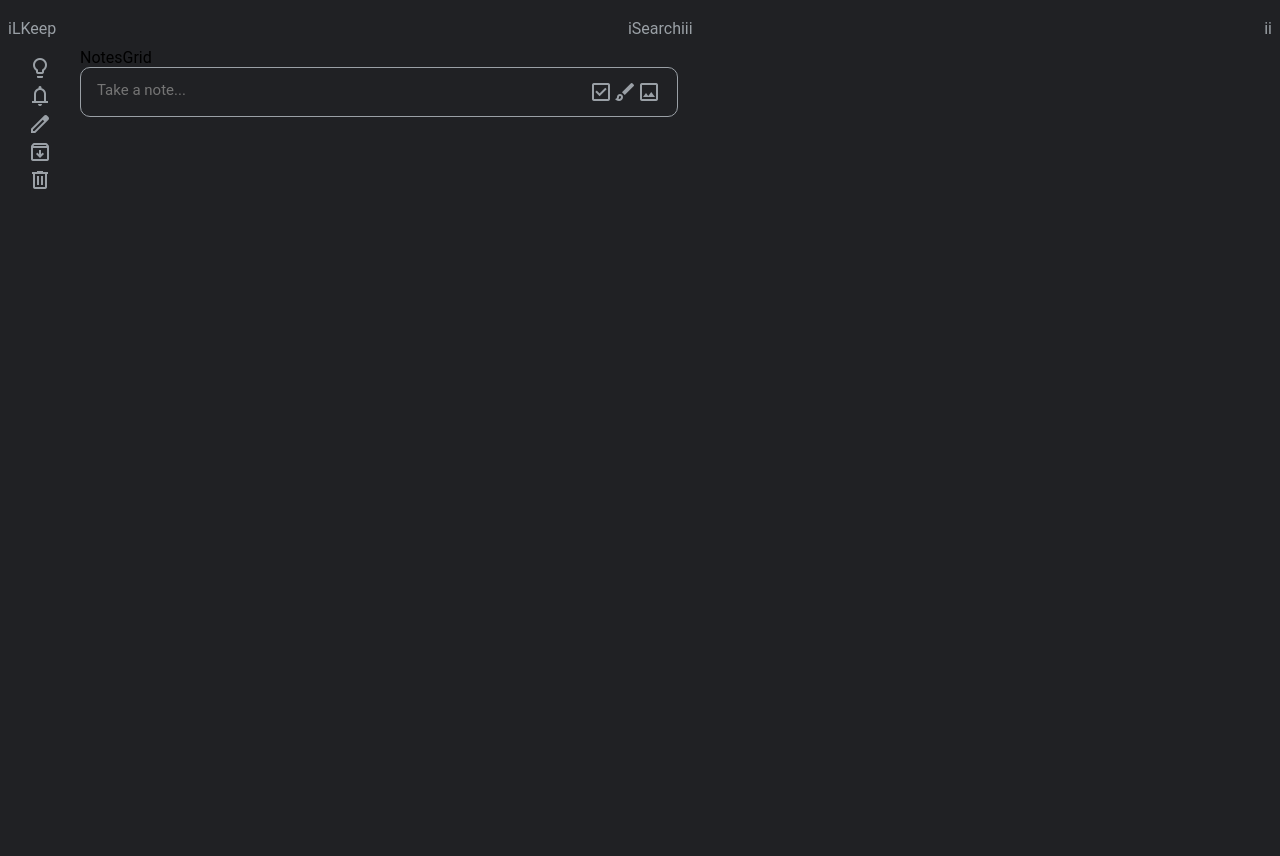
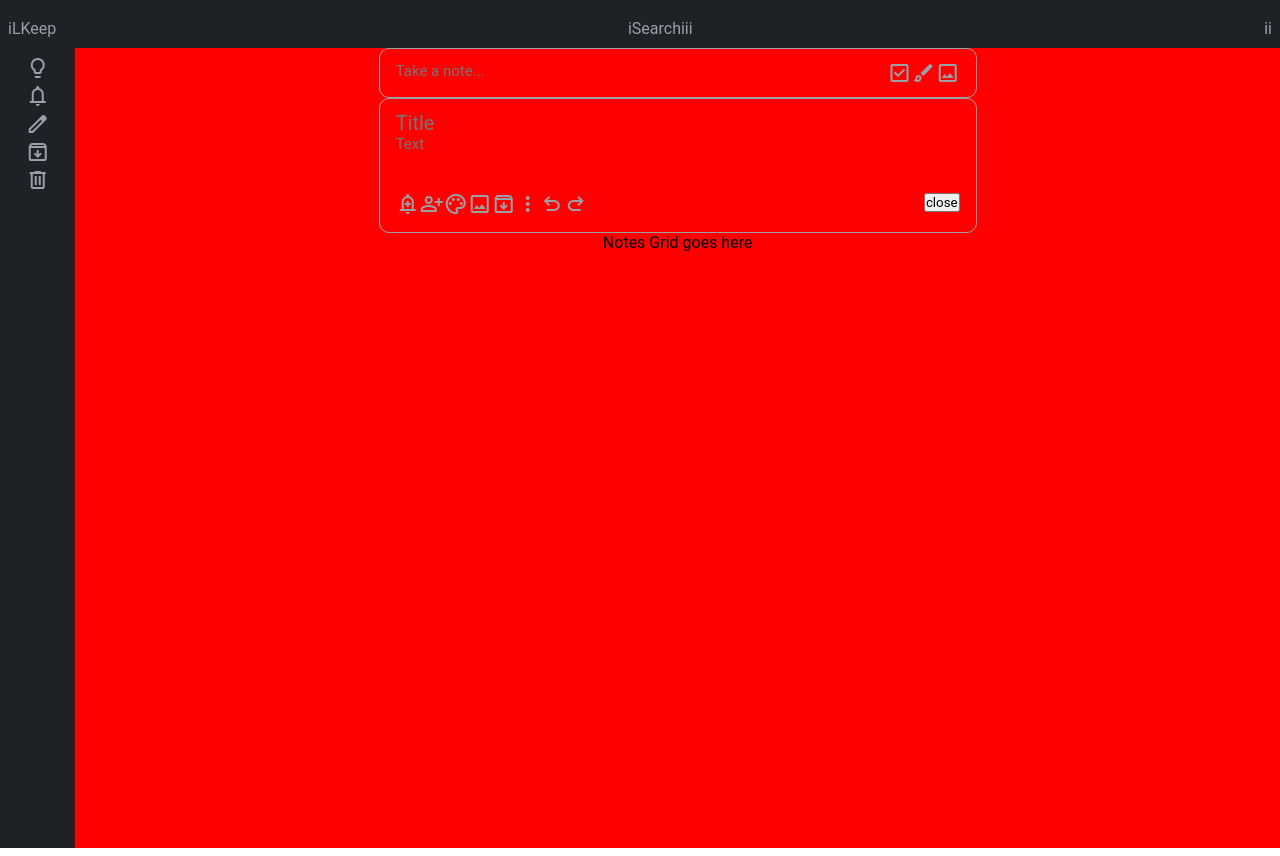
Before and after one commit to AbdullahAliCodes/googlekeep-clone-react, a React (Vite) app: page / in a window 1280 px wide. Built offline with nearby package versions, Linux system fonts and the light colour scheme.

Commit message:
added in the active & inactive note

```diff
--- a/src/App.css
+++ b/src/App.css
@@ -5,9 +5,13 @@
   font-family: Roboto, arial, sans-serif;
 }
 
-.main-area {
+main {
   position: relative;
   top: 48px;
-  background-color: #202124;
+  background-color: blue;
   display: flex;
 }
+
+/* .main-area {
+  width: 100%;
+} */
--- a/src/App.jsx
+++ b/src/App.jsx
@@ -11,7 +11,7 @@ function App() {
       <header>
         <Navbar />
       </header>
-      <main className="main-area">
+      <main>
         <Sidebar />
         <Main />
       </main>
--- a/src/components/Main/Main.css
+++ b/src/components/Main/Main.css
@@ -0,0 +1,8 @@
+.main-section {
+  align-content: center;
+  background-color: red;
+  width: 100%;
+  display: flex;
+  flex-direction: column;
+  align-items: center;
+}
--- a/src/components/Main/Main.jsx
+++ b/src/components/Main/Main.jsx
@@ -1,10 +1,14 @@
 import React from "react";
 import NotesGrid from "../Notes/NotesGrid";
+import TakeANote from "../Notes/TakeANote";
+import "./Main.css";
 
 const Main = () => {
   return (
-    <div>
-      <section className="take-a-note"></section>
+    <div className="main-section">
+      <section className="take-a-note">
+        <TakeANote />
+      </section>
       <section className="notes-grid">
         <NotesGrid />
       </section>
--- a/src/components/Notes/Note.css
+++ /dev/null
@@ -1,24 +0,0 @@
-.form-actions {
-  display: flex;
-}
-
-.icon {
-  color: #9aa0a6;
-}
-
-.inactive-note {
-  display: flex;
-  width: 598px;
-  height: 50px;
-  border: #9aa0a6 1px solid;
-  border-radius: 10px;
-  padding: 12px 16px;
-  justify-content: space-between;
-}
-
-.inactive-note form input {
-  background-color: transparent;
-  border: none;
-  box-shadow: none;
-  font-size: 15px;
-}
--- a/src/components/Notes/Note.jsx
+++ /dev/null
@@ -1,22 +0,0 @@
-import React from "react";
-import "./Note.css";
-
-const Note = () => {
-  return (
-    <div className="note">
-      <div className="inactive-note">
-        <form action="">
-          <input type="text" placeholder="Take a note..." />
-        </form>
-        <div className="form-actions">
-          <span className="material-symbols-outlined icon">check_box</span>
-          <span className="material-symbols-outlined icon">brush</span>
-          <span className="material-symbols-outlined icon">image</span>
-        </div>
-      </div>
-      <div className="active-note"></div>
-    </div>
-  );
-};
-
-export default Note;
--- a/src/components/Notes/NotesGrid.jsx
+++ b/src/components/Notes/NotesGrid.jsx
@@ -1,13 +1,9 @@
 import React from "react";
-import Note from "./Note";
+import TakeANote from "./TakeANote";
+import "./NotesGrid.css";
 
 const NotesGrid = () => {
-  return (
-    <div>
-      NotesGrid
-      <Note />
-    </div>
-  );
+  return <div className="main-notes-area">Notes Grid goes here</div>;
 };
 
 export default NotesGrid;
--- /dev/null
+++ b/src/components/Notes/TakeANote.css
@@ -0,0 +1,56 @@
+/* ICONS */
+
+.form-actions {
+  display: flex;
+}
+
+.icon {
+  color: #9aa0a6;
+}
+
+/* FORM INPUTS */
+
+.form-input {
+  background-color: transparent;
+  border: none;
+  box-shadow: none;
+  font-size: 15px;
+}
+
+.input-title {
+  font-size: 20px;
+}
+
+/* INACTIVE NOTE */
+
+.inactive-note {
+  display: flex;
+  width: 598px;
+  height: 50px;
+  border: #9aa0a6 1px solid;
+  border-radius: 10px;
+  padding: 12px 16px;
+  justify-content: space-between;
+}
+
+/* ACTIVE NOTE */
+
+.active-note {
+  display: flex;
+  flex-direction: column;
+  justify-content: space-between;
+  width: 598px;
+  height: 135px;
+  border: #9aa0a6 1px solid;
+  border-radius: 10px;
+  padding: 12px 16px;
+}
+
+.active-form-actions {
+  display: flex;
+  justify-content: space-between;
+}
+.active-form-inputs form {
+  display: flex;
+  flex-direction: column;
+}
--- /dev/null
+++ b/src/components/Notes/TakeANote.jsx
@@ -0,0 +1,53 @@
+import React from "react";
+import "./TakeANote.css";
+
+const TakeANote = () => {
+  return (
+    <div className="note">
+      <div className="inactive-note">
+        <form action="">
+          <input
+            type="text"
+            placeholder="Take a note..."
+            className="form-input"
+          />
+        </form>
+        <div className="form-actions">
+          <span className="material-symbols-outlined icon">check_box</span>
+          <span className="material-symbols-outlined icon">brush</span>
+          <span className="material-symbols-outlined icon">image</span>
+        </div>
+      </div>
+      <div className="active-note">
+        <div className="active-form-inputs">
+          <form action="">
+            <input
+              type="text"
+              placeholder="Title"
+              className="form-input input-title"
+            />
+            <input type="text" placeholder="Text" className="form-input" />
+          </form>
+        </div>
+        <div className="active-form-actions">
+          <div className="active-from-icons">
+            {" "}
+            <span className="material-symbols-outlined icon">add_alert</span>
+            <span className="material-symbols-outlined icon">person_add</span>
+            <span className="material-symbols-outlined icon">palette</span>
+            <span className="material-symbols-outlined icon">image</span>
+            <span className="material-symbols-outlined icon">archive</span>
+            <span className="material-symbols-outlined icon">more_vert</span>
+            <span className="material-symbols-outlined icon">undo</span>
+            <span className="material-symbols-outlined icon">redo</span>
+          </div>
+          <div className="active-from-close">
+            <button className="close-btn">close</button>
+          </div>
+        </div>
+      </div>
+    </div>
+  );
+};
+
+export default TakeANote;
--- a/src/components/Sidebar/Sidebar.css
+++ b/src/components/Sidebar/Sidebar.css
@@ -1,5 +1,5 @@
 .sidebar-container {
-  margin-top: 8px;
+  padding-top: 8px;
   width: 80px;
   background-color: #202124;
   height: 100vh;
```
